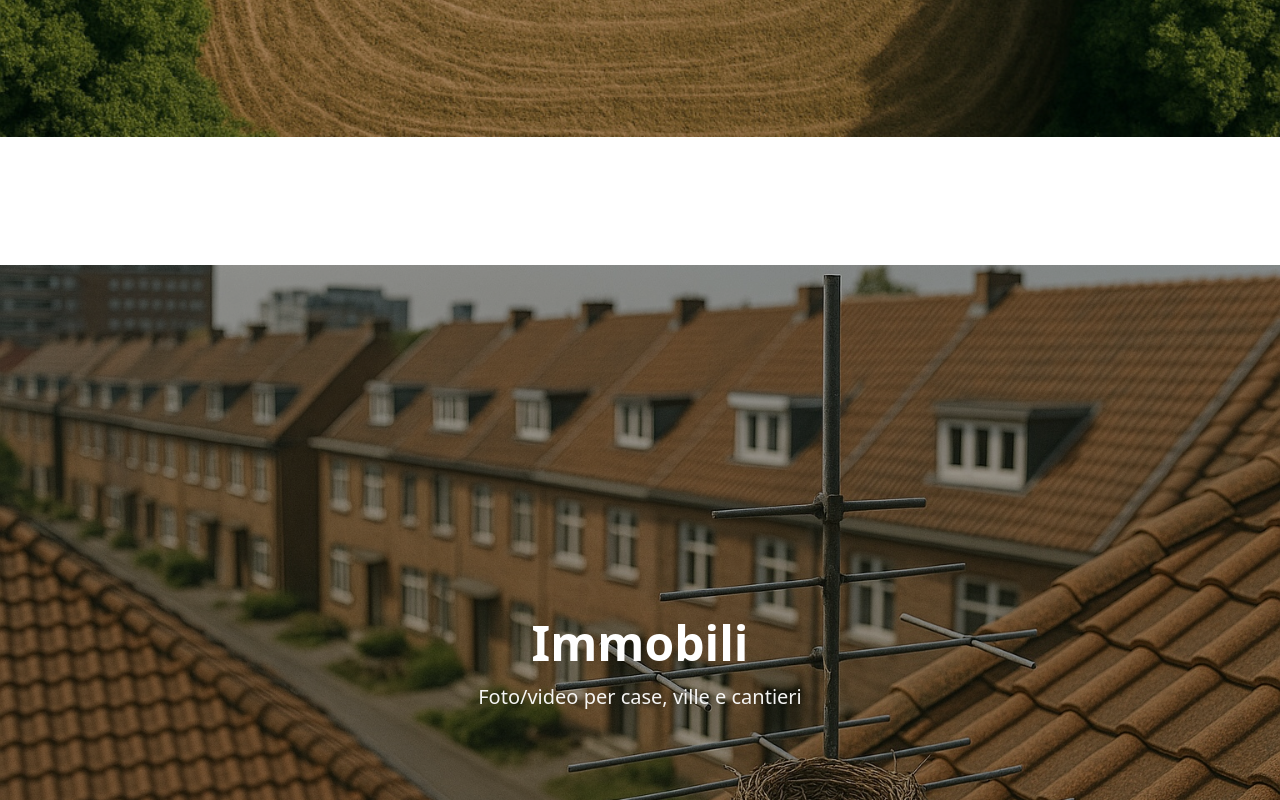
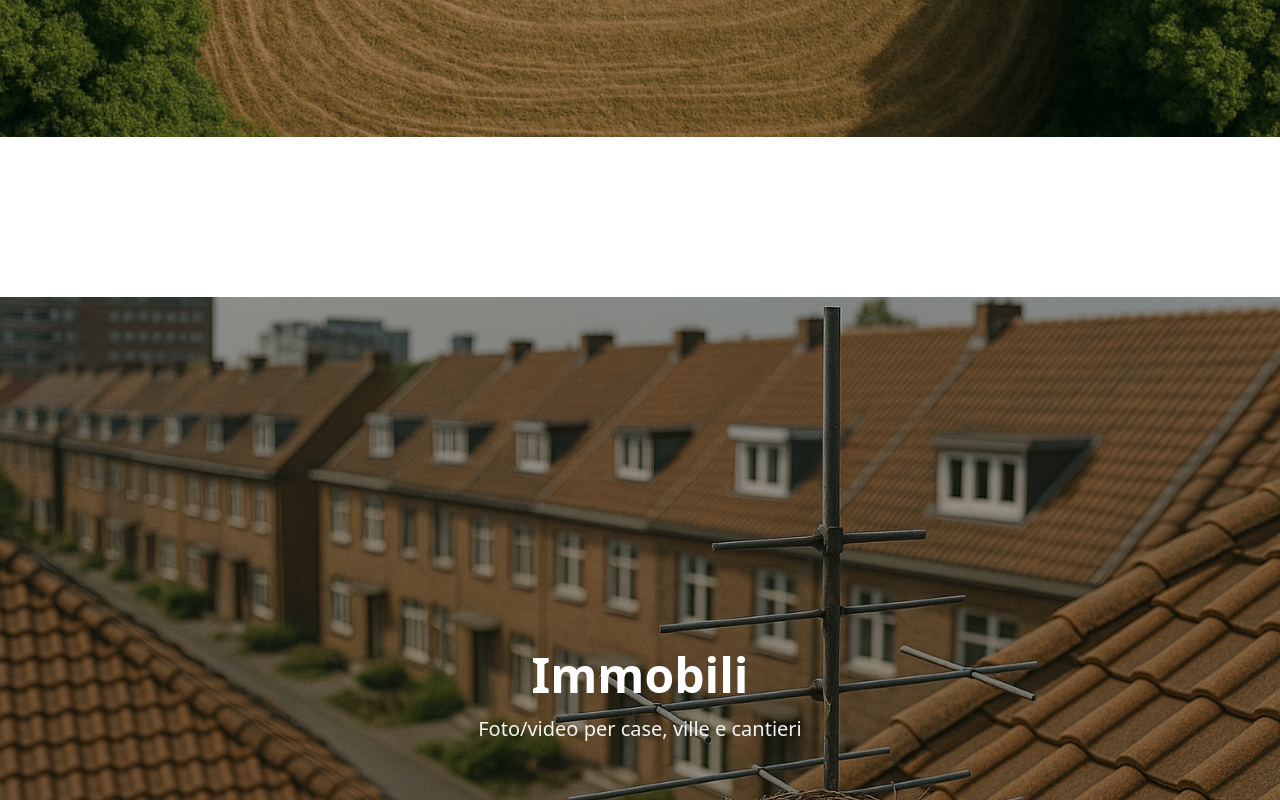
Before and after one commit to alessiomarciano007-prog/skylenor, a Next.js app: page / in a window 1280 px wide. Shown: the part 720-1520 px from the top of the page. Built offline with nearby package versions, Linux system fonts and the light colour scheme.

Commit message:
Update page.tsx

```diff
--- a/app/page.tsx
+++ b/app/page.tsx
@@ -76,9 +76,9 @@ export default function HomePage() {
             </div>
           </section>
 
-          {/* Divisore sfumato che collega visivamente le due sezioni */}
+{/* Divisore sfumato più morbido */}
 {idx < sections.length - 1 && (
-  <div className="h-24 sm:h-32 w-full bg-gradient-to-b from-transparent via-white/80 to-white" />
+  <div className="h-32 sm:h-40 w-full bg-gradient-to-b from-transparent via-white/70 to-white" />
 )}
         </React.Fragment>
       ))}
```
